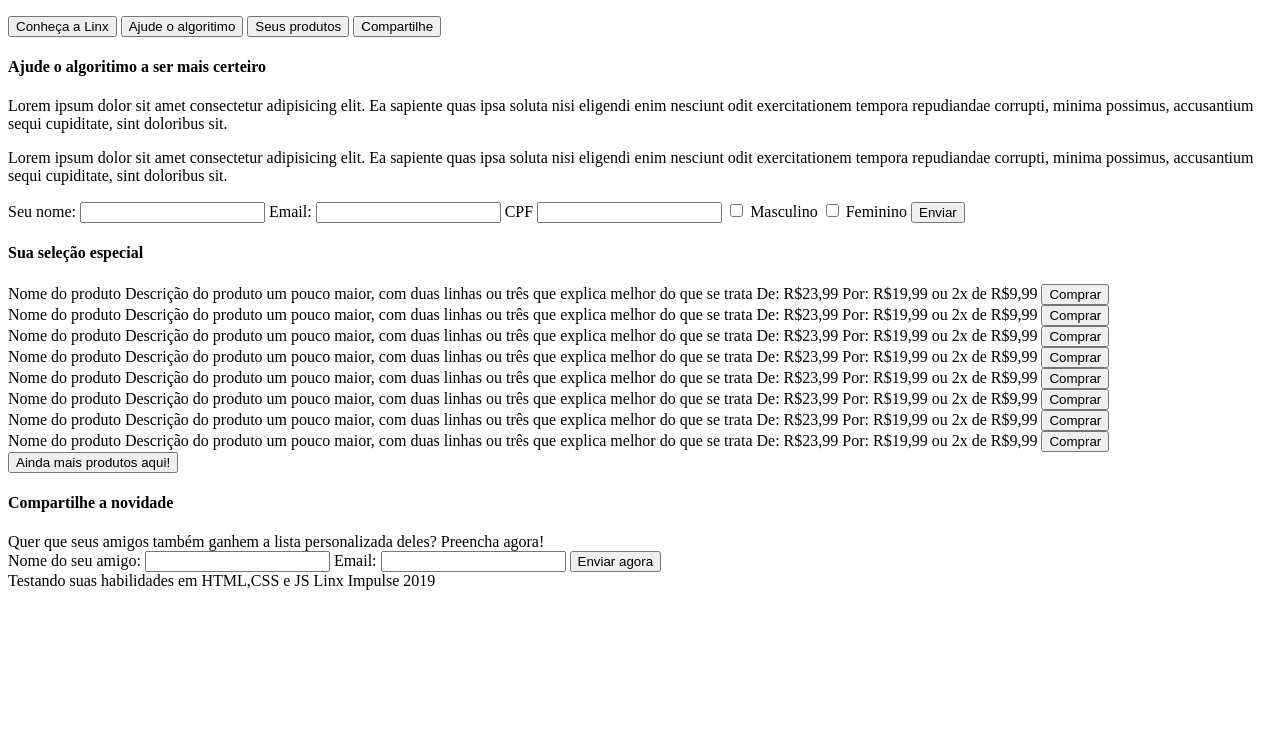
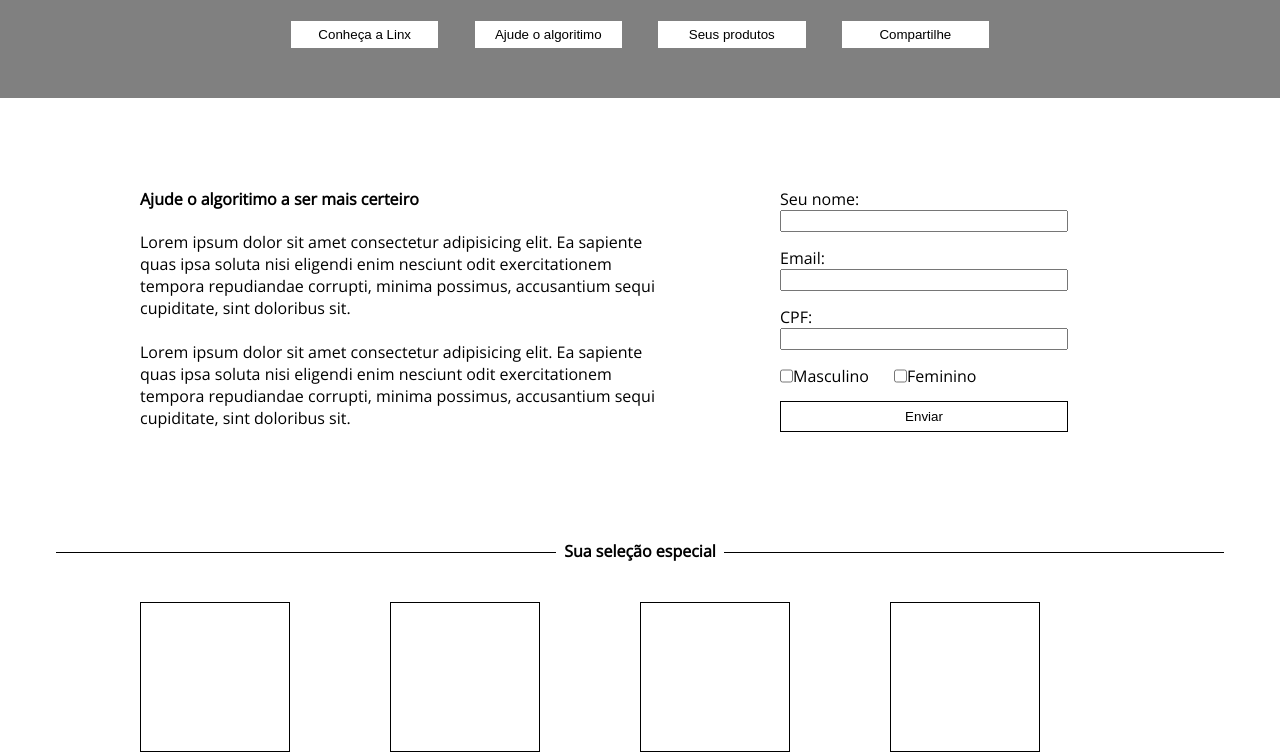
Before and after one commit to LeonMoreira112/Lading_page, a plain HTML site: page index.html in a window 1280 px wide. Shown: the part 152-908 px from the top of the page. Before the commit the page ends 800 px from the top, so only its background shows below. Drawn offline with nearby package versions, Linux system fonts and the light colour scheme.

Commit message:
Estilizando a página utilizando a ferramenta SASS

```diff
--- /dev/null
+++ b/css/style.scss
@@ -0,0 +1,215 @@
+
+* {
+    margin: 0;
+    padding: 0;
+    box-sizing: border-box;
+}
+body {
+    font-family: 'Open Sans', sans-serif;
+}
+.header {
+    color: white;
+    text-align: center;
+    justify-content: center;
+    background-color: grey;
+    height: 250px;
+    padding: 2%;
+    h2{
+        margin-top: 1%;
+        font-size: 1.2em;
+    }
+    h1 {
+        margin-bottom: 1.3%;
+    }
+    h3{
+        font-size: 0.8em;
+    }
+
+    .btn {
+        border: none;
+        background-color: white;
+        margin: 2.5% 1.3%;
+        padding: 0.5%;
+        width: 12%;
+        cursor: pointer;
+    }
+}
+.ajude{
+    display: flex;
+    margin: 7% auto;
+    width: 1000px;
+
+    .ajude_content {
+        width: 60%;
+        margin-right: 10%;
+        p {
+            display: block;
+            margin: 4% 0;
+        }
+    }
+    .ajude_form {
+        width: 40%;
+
+        div {
+            margin-bottom: 4%;
+        }
+
+        .div input{
+            display: block;
+            width: 80%;
+            padding: 0.5%;
+        }
+
+        .checkbox{
+            display: flex;
+        }
+        .checkbox :nth-child(3){
+            margin-left: 7%;
+        }
+        button{
+            border: 1px solid black;
+            background-color: white;
+            padding: 2%;
+            width: 80%;
+            cursor: pointer;
+        }
+    }
+}
+.produtos {
+    width: 1000px;
+    justify-content: center;
+    margin: 0 auto;
+    margin-bottom: 7%;
+    h4{
+        text-align: center;
+        margin-bottom: 4%;
+    }
+    h4:before,
+    h4:after {
+    background-color: #000;
+    content: "";
+    display: inline-block;
+    height: 1px;
+    position: relative;
+    vertical-align: middle;
+    width: 50%;
+    }
+    h4:before{
+        right: 0.5em;
+        margin-left: -50%;
+    }
+    h4:after{
+        left: 0.5em;
+        margin-right: -50%;
+    }
+    .products{
+        margin-bottom: 5%;
+        span{
+            display: block;
+            font-size: 0.8em;
+            margin: 3% 0;
+            width: 80%;
+        }
+        .desconto {
+            font-weight: bold;
+        }
+        button{
+            border: 1px solid black;
+            background-color: white;
+            padding: 2%;
+            width: 80%;
+            cursor: pointer;
+        }
+        .borda_produto {
+            width: 150px;
+            height: 150px;
+            border: 1px solid black;
+        }
+    }
+
+    .top_products, .bottom_products{
+        display: flex;
+    }
+
+    .more_products{
+        display: flex;
+        margin: 0 auto;
+        justify-content: center;
+        border: 1px solid black;
+        background-color: white;
+        padding: 0.5%;
+        width: 30%;
+        cursor: pointer;
+    }
+}
+
+.compartilhe{
+    margin: 0 auto;
+    width: 1000px;
+    text-align: center;
+    h4{
+        text-align: center;
+        margin-bottom: 4%;
+    }
+    h4:before,
+    h4:after {
+    background-color: #000;
+    content: "";
+    display: inline-block;
+    height: 1px;
+    position: relative;
+    vertical-align: middle;
+    width: 50%;
+    }
+    h4:before{
+        right: 0.5em;
+        margin-left: -50%;
+    }
+    h4:after{
+        left: 0.5em;
+        margin-right: -50%;
+    }
+    .compartilhe_form{
+        margin-top: 4%;
+
+        .inputs{
+            display: flex;
+            justify-content: space-around;
+
+            span{
+                text-align: left;
+                display: block;
+            }
+
+            input{
+                width: 180%;
+                padding: 0.5%;
+            }
+        }
+
+        button{
+            margin-top: 4%;
+            justify-content: center;
+            border: 1px solid black;
+            background-color: white;
+            padding: 0.3%;
+            width: 30%;
+            cursor: pointer;
+        }
+    }
+}
+
+.footer{
+    margin-top: 5%;
+    color: white;
+    text-align: center;
+    align-items: center;
+    justify-content: center;
+    background-color: grey;
+    height: 150px;
+    padding: 2%;
+
+    span{
+        display: block;
+    }
+}
--- a/index.html
+++ b/index.html
@@ -5,9 +5,13 @@
     <meta http-equiv="X-UA-Compatible" content="IE=edge">
     <meta name="viewport" content="width=device-width, initial-scale=1.0">
     <title>Lading Page</title>
+    <link rel="stylesheet" href="css/style.css">
+    <link rel="preconnect" href="https://fonts.googleapis.com">
+    <link rel="preconnect" href="https://fonts.gstatic.com" crossorigin>
+    <link href="https://fonts.googleapis.com/css2?family=Open+Sans:wght@300&display=swap" rel="stylesheet">
 </head>
 <body>
-    <header>
+    <header class="header">
         <div class="title">
             <h2>uma seleção de produtos</h2>
             <h1>especial para você</h1>
@@ -28,24 +32,26 @@
         </div>
         <div class="ajude_form">
             <form>
-                <label>
+                <div class="div">
+                    <div>
                         Seu nome:
                         <input type="text">
-                </label>
-                <label>
+                    </div>
+                    <div>
                         Email:
                         <input type="email">
-                </label>
-                <label>
-                    CPF
+                    </div>
+                    <div>
+                        CPF:
                         <input type="text">
-                </label>
-                <label>
+                    </div>
+                </div>
+                <div class="checkbox">
                     <input type = "checkbox">
                     <label> Masculino </label>
                     <input type = "checkbox">
                     <label> Feminino </label>
-                </label>
+                </div>
                 <button>Enviar</button>
             </form>
         </div>
@@ -53,100 +59,103 @@
     <section class="produtos">
         <h4>Sua seleção especial</h4>
         <div class="top_products">
-            <div>
+            <div class="products">
                 <div class="borda_produto"></div>
-                <span>Nome do produto</span>
-                <span>Descrição do produto um pouco maior, com duas linhas ou três que explica melhor do que se trata</span>
-                <span>De: R$23,99</span>
-                <span>Por: R$19,99</span>
-                <span>ou 2x de R$9,99</span>
-                <button>Comprar</button>
+                <span class="name_product">Nome do produto</span>
+                <span class="descrition_product">Descrição do produto um pouco maior, com duas linhas ou três que explica melhor do que se trata</span>
+                <span class="price_product">De: R$23,99</span>
+                <span class="desconto">Por: R$19,99</span>
+                <span class="parcel">ou 2x de R$9,99</span>
+                <button class="buy_btn">Comprar</button>
             </div>
-            <div>
+            <div class="products">
                 <div class="borda_produto"></div>
-                <span>Nome do produto</span>
-                <span>Descrição do produto um pouco maior, com duas linhas ou três que explica melhor do que se trata</span>
-                <span>De: R$23,99</span>
-                <span>Por: R$19,99</span>
-                <span>ou 2x de R$9,99</span>
-                <button>Comprar</button>
+                <span class="name_product">Nome do produto</span>
+                <span class="descrition_product">Descrição do produto um pouco maior, com duas linhas ou três que explica melhor do que se trata</span>
+                <span class="price_product">De: R$23,99</span>
+                <span class="desconto">Por: R$19,99</span>
+                <span class="parcel">ou 2x de R$9,99</span>
+                <button class="buy_btn">Comprar</button>
             </div>
-            <div>
+            <div class="products">
                 <div class="borda_produto"></div>
-                <span>Nome do produto</span>
-                <span>Descrição do produto um pouco maior, com duas linhas ou três que explica melhor do que se trata</span>
-                <span>De: R$23,99</span>
-                <span>Por: R$19,99</span>
-                <span>ou 2x de R$9,99</span>
-                <button>Comprar</button>
+                <span class="name_product">Nome do produto</span>
+                <span class="descrition_product">Descrição do produto um pouco maior, com duas linhas ou três que explica melhor do que se trata</span>
+                <span class="price_product">De: R$23,99</span>
+                <span class="desconto">Por: R$19,99</span>
+                <span class="parcel">ou 2x de R$9,99</span>
+                <button class="buy_btn">Comprar</button>
             </div>
-            <div>
+            <div class="products">
                 <div class="borda_produto"></div>
-                <span>Nome do produto</span>
-                <span>Descrição do produto um pouco maior, com duas linhas ou três que explica melhor do que se trata</span>
-                <span>De: R$23,99</span>
-                <span>Por: R$19,99</span>
-                <span>ou 2x de R$9,99</span>
-                <button>Comprar</button>
+                <span class="name_product">Nome do produto</span>
+                <span class="descrition_product">Descrição do produto um pouco maior, com duas linhas ou três que explica melhor do que se trata</span>
+                <span class="price_product">De: R$23,99</span>
+                <span class="desconto">Por: R$19,99</span>
+                <span class="parcel">ou 2x de R$9,99</span>
+                <button class="buy_btn">Comprar</button>
             </div>
 
         </div>
         <div class="bottom_products">
-            <div>
+            <div class="products">
                 <div class="borda_produto"></div>
-                <span>Nome do produto</span>
-                <span>Descrição do produto um pouco maior, com duas linhas ou três que explica melhor do que se trata</span>
-                <span>De: R$23,99</span>
-                <span>Por: R$19,99</span>
-                <span>ou 2x de R$9,99</span>
-                <button>Comprar</button>
+                <span class="name_product">Nome do produto</span>
+                <span class="descrition_product">Descrição do produto um pouco maior, com duas linhas ou três que explica melhor do que se trata</span>
+                <span class="price_product">De: R$23,99</span>
+                <span class="desconto">Por: R$19,99</span>
+                <span class="parcel">ou 2x de R$9,99</span>
+                <button class="buy_btn">Comprar</button>
             </div>
-            <div>
+            <div class="products">
                 <div class="borda_produto"></div>
-                <span>Nome do produto</span>
-                <span>Descrição do produto um pouco maior, com duas linhas ou três que explica melhor do que se trata</span>
-                <span>De: R$23,99</span>
-                <span>Por: R$19,99</span>
-                <span>ou 2x de R$9,99</span>
-                <button>Comprar</button>
+                <span class="name_product">Nome do produto</span>
+                <span class="descrition_product">Descrição do produto um pouco maior, com duas linhas ou três que explica melhor do que se trata</span>
+                <span class="price_product">De: R$23,99</span>
+                <span class="desconto">Por: R$19,99</span>
+                <span class="parcel">ou 2x de R$9,99</span>
+                <button class="buy_btn">Comprar</button>
             </div>
-            <div>
+            <div class="products">
                 <div class="borda_produto"></div>
-                <span>Nome do produto</span>
-                <span>Descrição do produto um pouco maior, com duas linhas ou três que explica melhor do que se trata</span>
-                <span>De: R$23,99</span>
-                <span>Por: R$19,99</span>
-                <span>ou 2x de R$9,99</span>
-                <button>Comprar</button>
+                <span class="name_product">Nome do produto</span>
+                <span class="descrition_product">Descrição do produto um pouco maior, com duas linhas ou três que explica melhor do que se trata</span>
+                <span class="price_product">De: R$23,99</span>
+                <span class="desconto">Por: R$19,99</span>
+                <span class="parcel">ou 2x de R$9,99</span>
+                <button class="buy_btn">Comprar</button>
             </div>
-            <div>
+            <div class="products">
                 <div class="borda_produto"></div>
-                <span>Nome do produto</span>
-                <span>Descrição do produto um pouco maior, com duas linhas ou três que explica melhor do que se trata</span>
-                <span>De: R$23,99</span>
-                <span>Por: R$19,99</span>
-                <span>ou 2x de R$9,99</span>
-                <button>Comprar</button>
+                <span class="name_product">Nome do produto</span>
+                <span class="descrition_product">Descrição do produto um pouco maior, com duas linhas ou três que explica melhor do que se trata</span>
+                <span class="price_product">De: R$23,99</span>
+                <span class="desconto">Por: R$19,99</span>
+                <span class="parcel">ou 2x de R$9,99</span>
+                <button class="buy_btn">Comprar</button>
             </div>
         </div>
-        <button>Ainda mais produtos aqui!</button>
+        <button class="more_products">Ainda mais produtos aqui!</button>
     </section>
-    <section class="Compartilhe">
+    <section class="compartilhe">
         <h4>Compartilhe a novidade</h4>
         <span>Quer que seus amigos também ganhem a lista personalizada deles? Preencha agora!</span>
         <form class="compartilhe_form">
-            <label>
-                Nome do seu amigo:
+            <div class="inputs">
+                <div class="inputnome">
+                    <span>Nome do seu amigo:</span>
                     <input type="text">
-            </label>
-            <label>
-               Email:
+
+                </div>
+                <div class="inputemail">
+                    <span>Email:</span>
                     <input type="email">
-            </label>
+                </div>
+            </div>
             <button>Enviar agora</button>
         </form>
     </section>
-    <footer>
+    <footer class="footer">
         <span>Testando suas habilidades em HTML,CSS e JS</span>
         <span>Linx Impulse</span>
         <span>2019</span>
```
Also changed, not shown: css/style.css (added), 1 other file. Lines whose indentation alone changed are shown as unchanged.
